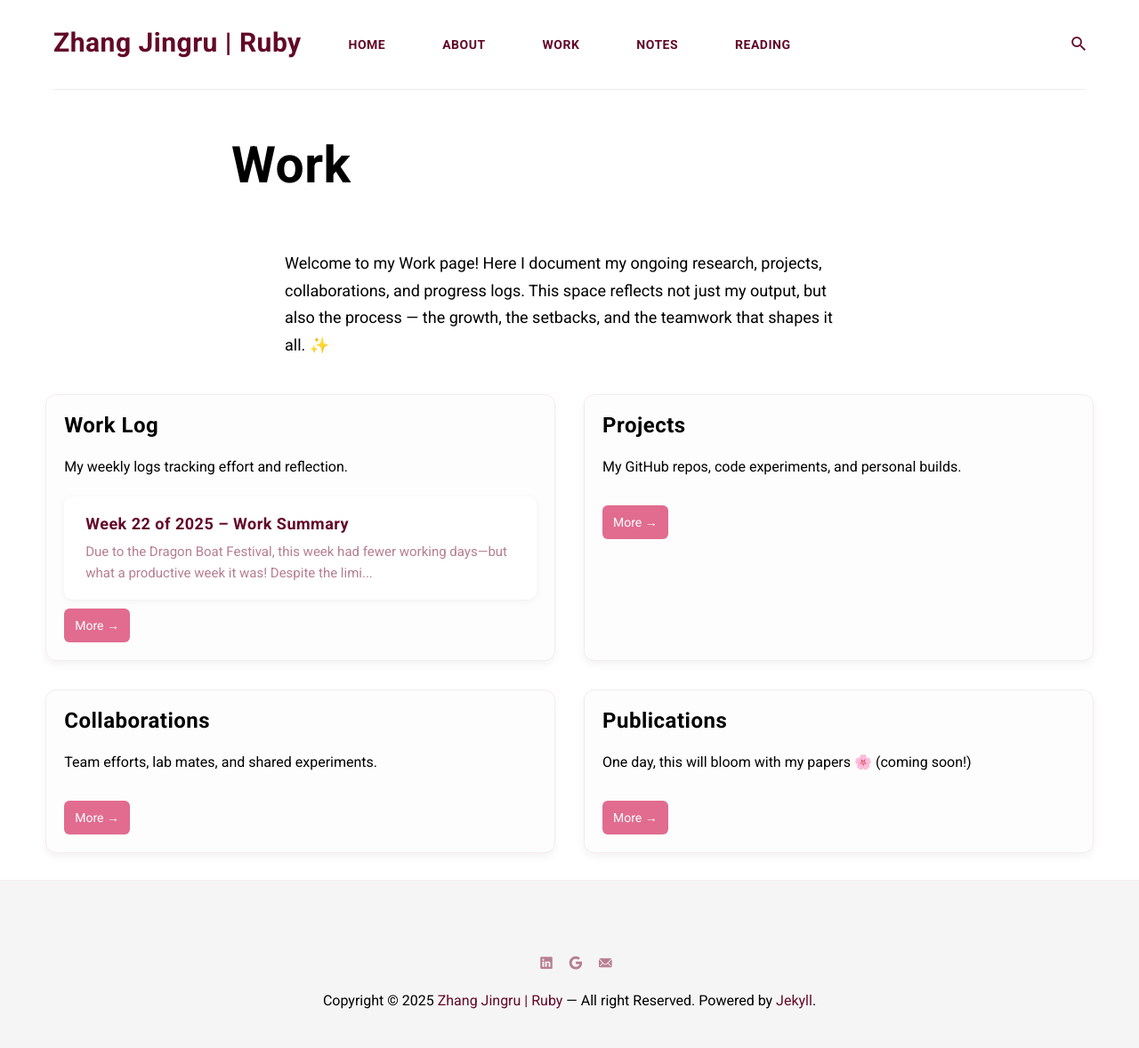
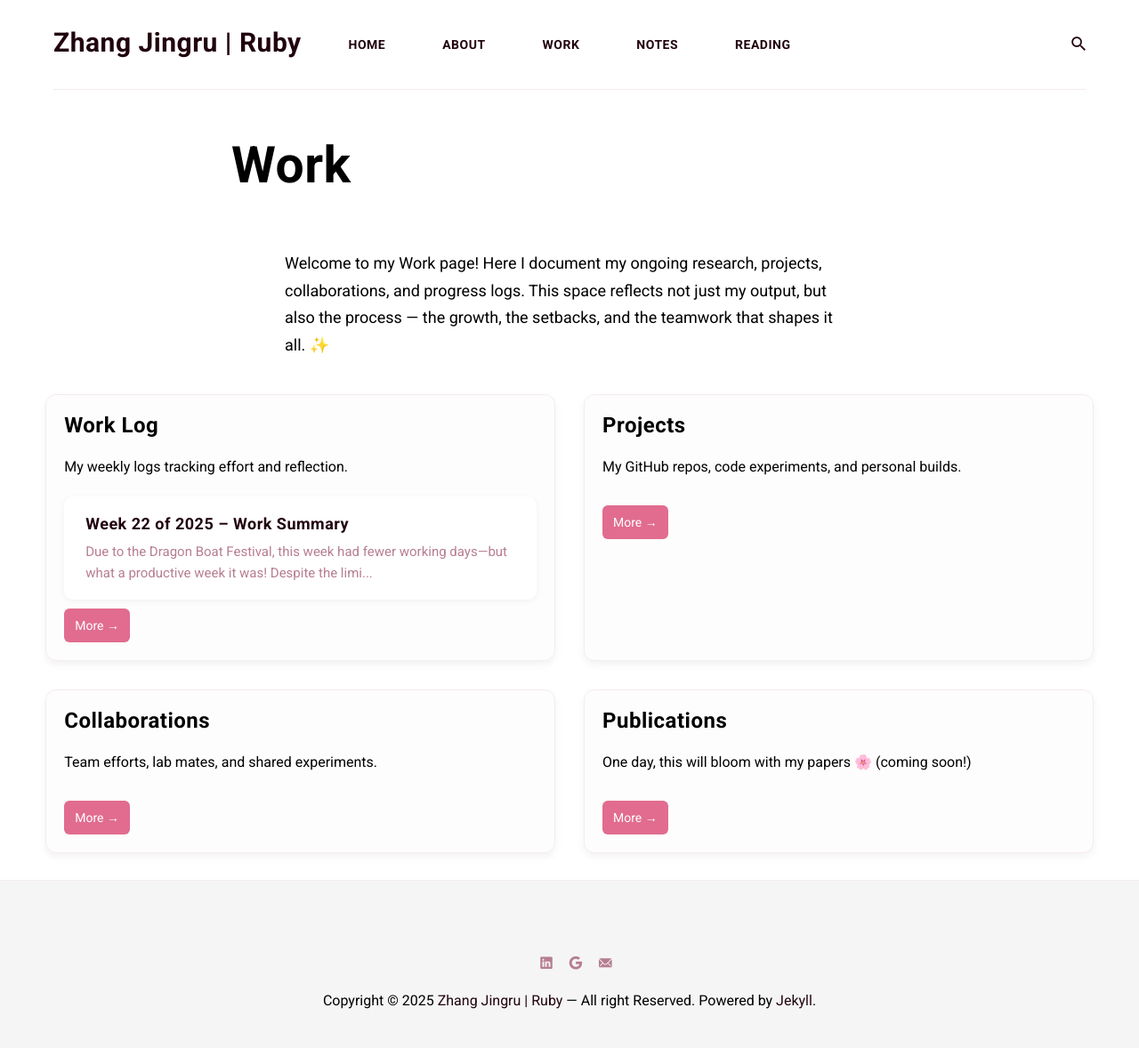
Before and after one commit to ZhangJingru-Ruby/ZhangJingru-Ruby.github.io, a Jekyll site: the page built from _pages/work.md, in a window 1280 px wide. Shown: the whole page at 89% size. Built offline with Jekyll 4.4.1, drawn with Linux system fonts in a browser that asks for light colours; nearby versions of some CDN libraries.

Commit message:
change text color

```diff
--- a/_sass/0-settings/_variables.scss
+++ b/_sass/0-settings/_variables.scss
@@ -16,7 +16,7 @@ $global-transition: all .35s;
 // Color Variables
 // *****************
 $brand-color: #E16C90; // Ruby Blush 💖
-$dark: #630828;        // Deep Plum — for headers, bold text
+$dark: #21030d;        // Deep Plum — for headers, bold text
 $gray: #b77e90;        // Mauve Dust — soft neutral for icons, muted notes
 $light-gray: #F5EBED;  // Rose Mist — backgrounds, dividers
 $white: #ffffff;
@@ -29,7 +29,7 @@ $background-color: $white;
 $text-color: $black;
 
 // Headings
-$heading-font-color: $black;
+$heading-font-color: $dark;
 
 // Links
 $link-color: $brand-color;
```
